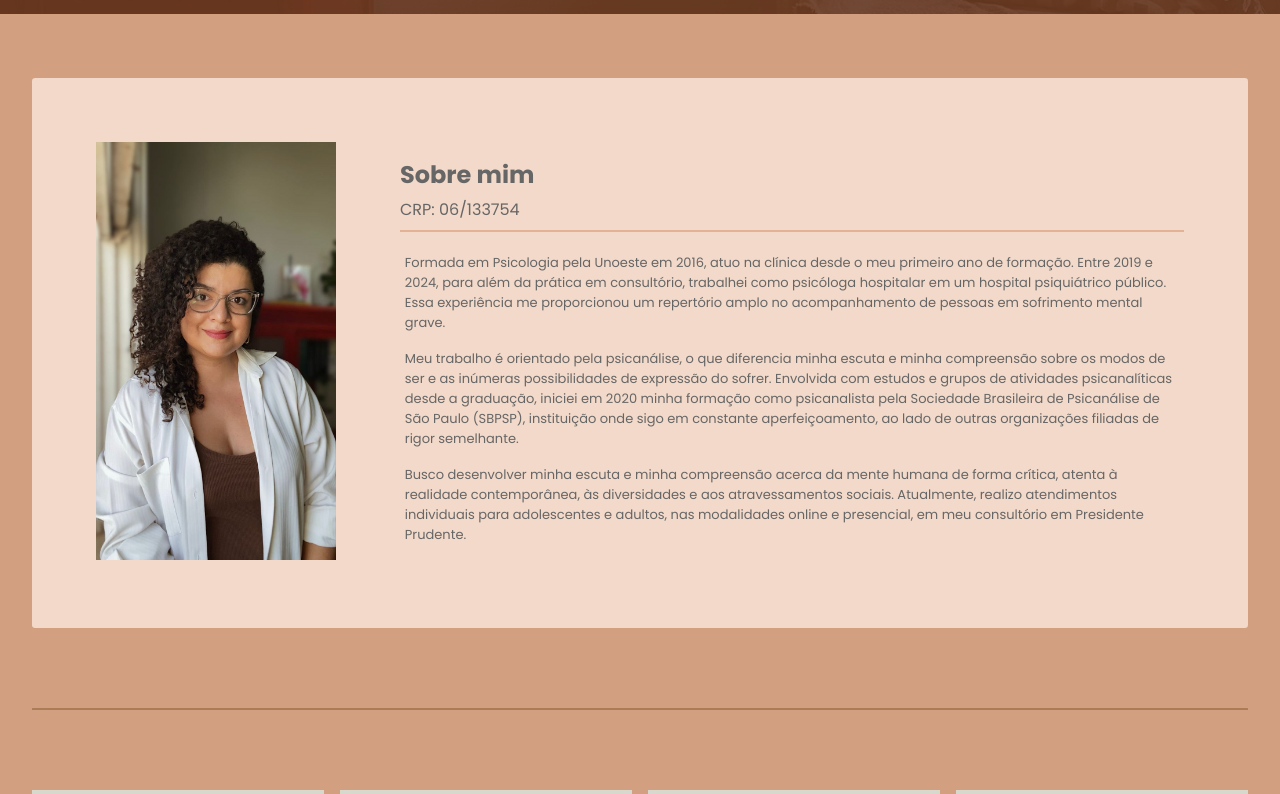
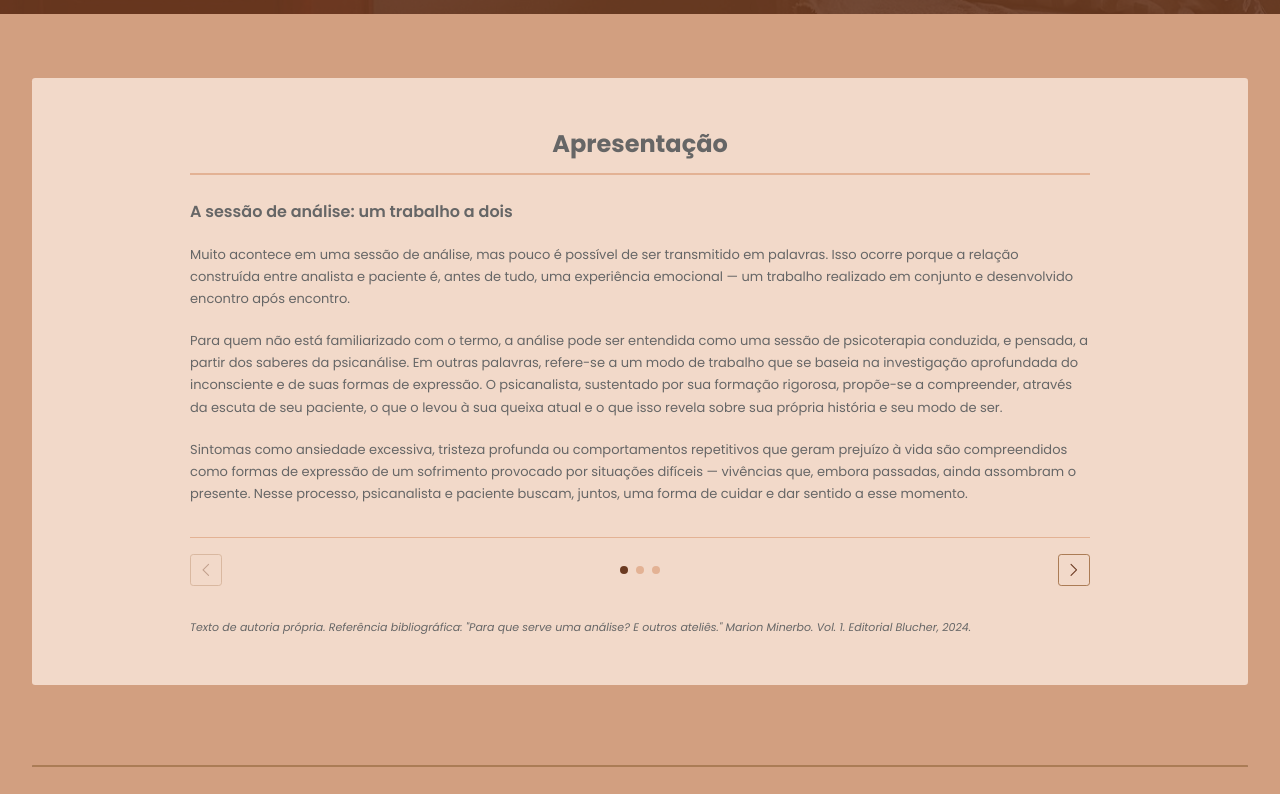
Before and after one commit to caueperuque/landing-page-psi, a React (Vite) app: page / in a window 1280 px wide. Shown: the part 786-1580 px from the top of the page. Built offline with nearby package versions, Linux system fonts and the light colour scheme.

Commit message:
feat: seção de apresentação

```diff
--- a/src/Home.tsx
+++ b/src/Home.tsx
@@ -5,6 +5,7 @@ import { Contact } from "./components/Contact";
 import { SocialMediaButtons } from "./components/SocialMediaButtons";
 import { HeroBackgroundImage } from "./components/Hero/styles";
 import { Divisor } from "./components/Divisor";
+import { Presentation } from "./components/Presentation";
 
 export const Home = () => {
   return (
@@ -12,6 +13,8 @@ export const Home = () => {
       <HeroBackgroundImage />
       <SocialMediaButtons />
       <Hero />
+      <Presentation />
+      <Divisor />
       <AboutMe />
       <Divisor />
       <FAQ />
--- /dev/null
+++ b/src/components/Presentation/index.tsx
@@ -0,0 +1,182 @@
+import { ReactNode, useState } from "react";
+import { ChevronLeftIcon, ChevronRightIcon } from "@heroicons/react/24/outline";
+import {
+  ArrowButton,
+  BulletListComponent,
+  Dot,
+  DotsContainer,
+  HeaderDivisor,
+  NavigationComponent,
+  PresentationContentComponent,
+  PresentationLayoutComponent,
+  PresentationTextComponent,
+  PresentationTextHeaderComponent,
+  ReferenceText,
+  TopicComponent,
+} from "./styles";
+
+interface Topico {
+  titulo: string;
+  conteudo: ReactNode;
+}
+
+const topicos: Topico[] = [
+  {
+    titulo: "A sessão de análise: um trabalho a dois",
+    conteudo: (
+      <>
+        <p>
+          Muito acontece em uma sessão de análise, mas pouco é possível de ser
+          transmitido em palavras. Isso ocorre porque a relação construída entre
+          analista e paciente é, antes de tudo, uma experiência emocional — um
+          trabalho realizado em conjunto e desenvolvido encontro após encontro.
+        </p>
+        <p>
+          Para quem não está familiarizado com o termo, a análise pode ser
+          entendida como uma sessão de psicoterapia conduzida, e pensada, a
+          partir dos saberes da psicanálise. Em outras palavras, refere-se a um
+          modo de trabalho que se baseia na investigação aprofundada do
+          inconsciente e de suas formas de expressão. O psicanalista, sustentado
+          por sua formação rigorosa, propõe-se a compreender, através da escuta
+          de seu paciente, o que o levou à sua queixa atual e o que isso revela
+          sobre sua própria história e seu modo de ser.
+        </p>
+        <p>
+          Sintomas como ansiedade excessiva, tristeza profunda ou comportamentos
+          repetitivos que geram prejuízo à vida são compreendidos como formas de
+          expressão de um sofrimento provocado por situações difíceis —
+          vivências que, embora passadas, ainda assombram o presente. Nesse
+          processo, psicanalista e paciente buscam, juntos, uma forma de cuidar
+          e dar sentido a esse momento.
+        </p>
+      </>
+    ),
+  },
+  {
+    titulo: "Para além do diagnóstico",
+    conteudo: (
+      <p>
+        O trabalho que realizaremos busca construir um sentido para as
+        experiências emocionais que vão além de possíveis diagnósticos. Entendo
+        que cada pessoa possui um modo de ser próprio, construído desde a
+        infância precoce. Ideias, percepções e expectativas familiares se
+        entrelaçam na nossa autopercepção e, consequentemente, na nossa história
+        individual, produzindo efeitos concretos em como somos e como vemos o
+        mundo.
+      </p>
+    ),
+  },
+  {
+    titulo: "O que acontece nas sessões?",
+    conteudo: (
+      <>
+        <p>
+          Durante o atendimento, o paciente é convidado a falar livremente sobre
+          o que compõe seus dias, seus momentos importantes e seus afetos. Minha
+          escuta busca identificar como o paciente se relaciona com o que lhe
+          acontece e com suas angústias, permitindo que, juntos, possamos
+          construir um novo sentido para aquilo que o assombra.
+        </p>
+
+        <p>
+          Um trabalho psicanalítico bem-sucedido oferece ao paciente a
+          possibilidade de:
+        </p>
+
+        <BulletListComponent>
+          <li>
+            Fazer escolhas autênticas: decidir o que é melhor para si a partir
+            da própria realidade;
+          </li>
+          <li>
+            Desenvolver autonomia: agir a partir do seu desejo, e não apenas
+            pelo que "vem de fora";
+          </li>
+          <li>
+            Ampliar a capacidade de pensar: transformar a dor em trabalho
+            psíquico e aprendizado.
+          </li>
+        </BulletListComponent>
+
+        <p>
+          O acompanhamento com uma psicóloga/psicanalista nem sempre será
+          simples ou agradável — mas o sofrimento também não é. Nenhum
+          acontecimento da vida, por si só, oferece um aprendizado; aprender
+          exige a capacidade de pensar a experiência com os afetos envolvidos. É
+          a partir daí que alcançamos a máxima de uma análise: a liberdade de
+          fazer escolhas e decidir por si.
+        </p>
+      </>
+    ),
+  },
+];
+
+export const Presentation = () => {
+  const [topicoAtual, setTopicoAtual] = useState(0);
+
+  const totalTopicos = topicos.length;
+  const topico = topicos[topicoAtual];
+
+  const handleAnterior = () => {
+    if (topicoAtual <= 0) return;
+    setTopicoAtual((prev) => prev - 1);
+  };
+
+  const handleProximo = () => {
+    if (topicoAtual >= totalTopicos - 1) return;
+    setTopicoAtual((prev) => prev + 1);
+  };
+
+  return (
+    <PresentationLayoutComponent>
+      <PresentationContentComponent>
+        <PresentationTextComponent>
+          <PresentationTextHeaderComponent>
+            <h1>Apresentação</h1>
+            <HeaderDivisor />
+          </PresentationTextHeaderComponent>
+
+          <TopicComponent key={topicoAtual}>
+            <h2>{topico.titulo}</h2>
+            {topico.conteudo}
+          </TopicComponent>
+
+          <NavigationComponent aria-label="Navegação entre tópicos">
+            <ArrowButton
+              onClick={handleAnterior}
+              disabled={topicoAtual === 0}
+              aria-label="Tópico anterior"
+            >
+              <ChevronLeftIcon />
+            </ArrowButton>
+
+            <DotsContainer>
+              {topicos.map((_, index) => (
+                <Dot
+                  key={index}
+                  $ativo={index === topicoAtual}
+                  onClick={() => setTopicoAtual(index)}
+                  aria-label={`Ir para tópico ${index + 1}`}
+                />
+              ))}
+            </DotsContainer>
+
+            <ArrowButton
+              onClick={handleProximo}
+              disabled={topicoAtual === totalTopicos - 1}
+              aria-label="Próximo tópico"
+            >
+              <ChevronRightIcon />
+            </ArrowButton>
+          </NavigationComponent>
+
+          <ReferenceText>
+            Texto de autoria própria. Referência bibliográfica: "Para que serve
+            uma análise? E outros ateliês." Marion Minerbo. Vol. 1. Editorial
+            Blucher, 2024.
+          </ReferenceText>
+        </PresentationTextComponent>
+      </PresentationContentComponent>
+    </PresentationLayoutComponent>
+  );
+};
--- /dev/null
+++ b/src/components/Presentation/styles.ts
@@ -0,0 +1,142 @@
+import { styled } from "styled-components";
+
+export const PresentationLayoutComponent = styled.section`
+  z-index: 2;
+
+  h1,
+  h2,
+  p,
+  li {
+    font-family: "Poppins";
+  }
+
+  h1 {
+    text-align: center;
+  }
+
+  p,
+  li {
+    font-size: 13px;
+    line-height: 1.7;
+  }
+
+  @media (min-width: 720px) {
+    display: flex;
+    justify-content: center;
+    margin-top: 4rem;
+  }
+`;
+
+export const PresentationContentComponent = styled.div`
+  background: linear-gradient(
+    180deg,
+    ${(props) => props.theme["beige-300"]} 0%,
+    ${(props) => props.theme["beige-400"]} 100%
+  );
+  padding: 2rem;
+  display: flex;
+  justify-content: center;
+
+  @media (min-width: 720px) {
+    width: 95%;
+    background: ${(props) => props.theme["beige-300"]};
+    border-radius: 0.2rem;
+    padding: 3rem;
+  }
+`;
+
+export const PresentationTextHeaderComponent = styled.div`
+  text-align: center;
+  margin-bottom: 1.5rem;
+`;
+
+export const HeaderDivisor = styled.div`
+  border: 1px solid ${(props) => props.theme["beige-400"]};
+  /*width: 95%;*/
+  margin: 0.75rem auto 0;
+`;
+
+export const PresentationTextComponent = styled.div`
+  text-align: left;
+  width: 100%;
+
+  @media (min-width: 720px) {
+    max-width: 900px;
+  }
+`;
+
+export const TopicComponent = styled.section`
+  display: flex;
+  flex-direction: column;
+  gap: 1.25rem;
+  min-height: 14rem;
+
+  h2 {
+    font-size: 1rem;
+    font-weight: 600;
+  }
+`;
+
+export const BulletListComponent = styled.ul`
+  display: flex;
+  flex-direction: column;
+  gap: 0.75rem;
+  padding-left: 1.2rem;
+`;
+
+export const NavigationComponent = styled.nav`
+  display: flex;
+  align-items: center;
+  justify-content: space-between;
+  margin-top: 2rem;
+  padding-top: 1rem;
+  border-top: 1px solid ${(props) => props.theme["beige-400"]};
+`;
+
+export const ArrowButton = styled.button`
+  display: flex;
+  align-items: center;
+  justify-content: center;
+  width: 2rem;
+  height: 2rem;
+  border: 1px solid ${(props) => props.theme["beige-600"]};
+  border-radius: 0.2rem;
+  background: transparent;
+  color: ${(props) => props.theme["beige-700"]};
+  cursor: pointer;
+
+  svg {
+    width: 1.1rem;
+    height: 1.1rem;
+  }
+
+  &:disabled {
+    opacity: 0.35;
+    cursor: not-allowed;
+  }
+`;
+
+export const DotsContainer = styled.div`
+  display: flex;
+  align-items: center;
+  gap: 0.5rem;
+`;
+
+export const Dot = styled.button<{ $ativo: boolean }>`
+  width: 0.5rem;
+  height: 0.5rem;
+  border-radius: 50%;
+  border: none;
+  padding: 0;
+  cursor: pointer;
+  background-color: ${(props) =>
+    props.$ativo ? props.theme["beige-700"] : props.theme["beige-400"]};
+  transition: background-color 0.2s ease;
+`;
+
+export const ReferenceText = styled.p`
+  margin-top: 2rem;
+  font-size: 11px !important;
+  font-style: italic;
+  color: ${(props) => props.theme["gray-600"]};
+`;
```
Also changed, not shown: package.json (+19 -19 lines), 1 other file (tests, documents, lock files or other folders).
